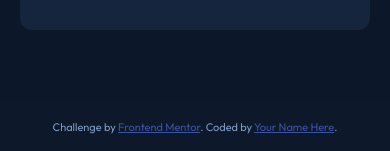
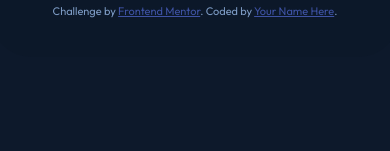
Before and after one commit to pkthunder87/nft-preview-card, a plain HTML site: page index.html in a window 390 px wide. Shown: the part 690-841 px from the top of the page. Drawn offline with Linux system fonts and the light colour scheme.

Commit message:
Feat: Add media queries and finish mobile version

```diff
--- a/sass/_base.scss
+++ b/sass/_base.scss
@@ -29,6 +29,10 @@
 html {
   box-sizing: border-box;
   font-size: 62.5%;
+
+  @media only screen and (max-width: 425px) {
+    font-size: 55%;
+  }
 }
 
 body {
--- a/sass/_layout.scss
+++ b/sass/_layout.scss
@@ -8,7 +8,8 @@
   bottom: 10rem;
 
   @media only screen and (max-height: 850px) {
-    bottom: 2rem;
+    position: relative;
+    bottom: -2rem;
   }
 }
 .attribution a {
```
Also changed, not shown: css/main.css, css/main.min.css.
